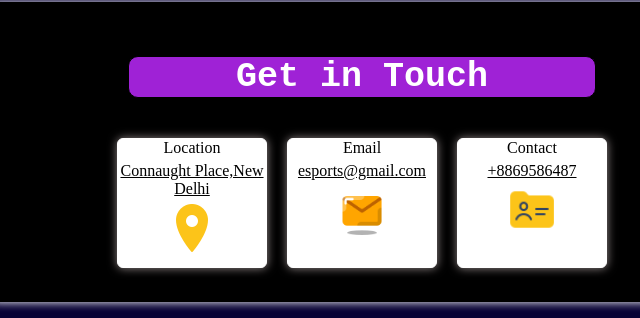
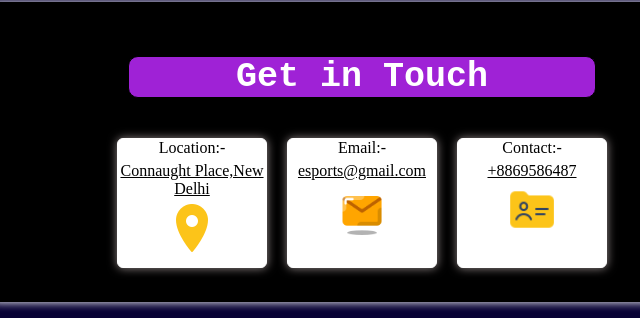
Before and after one commit to vaishupadmor/icp-8.0-react-group-project-4, a React app: page /contact in a window 1280 px wide. Shown: the part 550-868 px from the top of the page, 278-918 px from the left. Built offline with nearby package versions, Linux system fonts and the light colour scheme.

Commit message:
some changes

```diff
--- a/src/Views/Contact/Contact.js
+++ b/src/Views/Contact/Contact.js
@@ -44,18 +44,19 @@ function Contact() {
       <div className='address-container'>
           <h1 className='heading'>Get in Touch</h1>
           <div className='container'>
-          <div className='main-info'>Location
+          <div className='main-info'>Location:-
             <br/>
             <p><a href="https://www.google.com/maps/place/%E0%A4%95%E0%A5%8B%E0%A4%A8%E0%A5%89%E0%A4%9F+%E0%A4%AA%E0%A5%8D%E0%A4%B2%E0%A5%87%E0%A4%B8,+%E0%A4%A8%E0%A4%B5%E0%A5%80+%E0%A4%A6%E0%A4%BF%E0%A4%B2%E0%A5%8D%E0%A4%B2%E0%A5%80,+%E0%A4%A6%E0%A4%BF%E0%A4%B2%E0%A5%8D%E0%A4%B2%E0%A5%80+110001/@28.6289016,77.2049872,15z/data=!3m1!4b1!4m6!3m5!1s0x390cfd37b741d057:0xcdee88e47393c3f1!8m2!3d28.6304203!4d77.2177216!16zL20vMDR4eDB4?entry=ttu&g_ep=EgoyMDI0MDkxMS4wIKXMDSoASAFQAw%3D%3D"> Connaught Place,New Delhi</a></p>
             <img src={location} className='address'></img>
           </div>
 
-          <div className='main-info'>Email
+          <div className='main-info'>Email:-
             <br/>
             <p ><a href="mailto:%20contact@esportsgroup.net">esports@gmail.com</a></p>
             <img src={email} className='address'></img>
           </div>
-          <div className='main-info'>Contact<br/>
+          <div className='main-info'>Contact:-
+            <br/>
           <p><a href="tel:8869586487">+8869586487</a></p>
         <img src={mobile} className='address call'></img>
           </div>
--- a/src/Views/Contact/contact.css
+++ b/src/Views/Contact/contact.css
@@ -123,6 +123,7 @@ label {
     color: #000;
     height: 130px;
     width: 150px;
+
 }
 p{
     text-decoration: underline;
```
